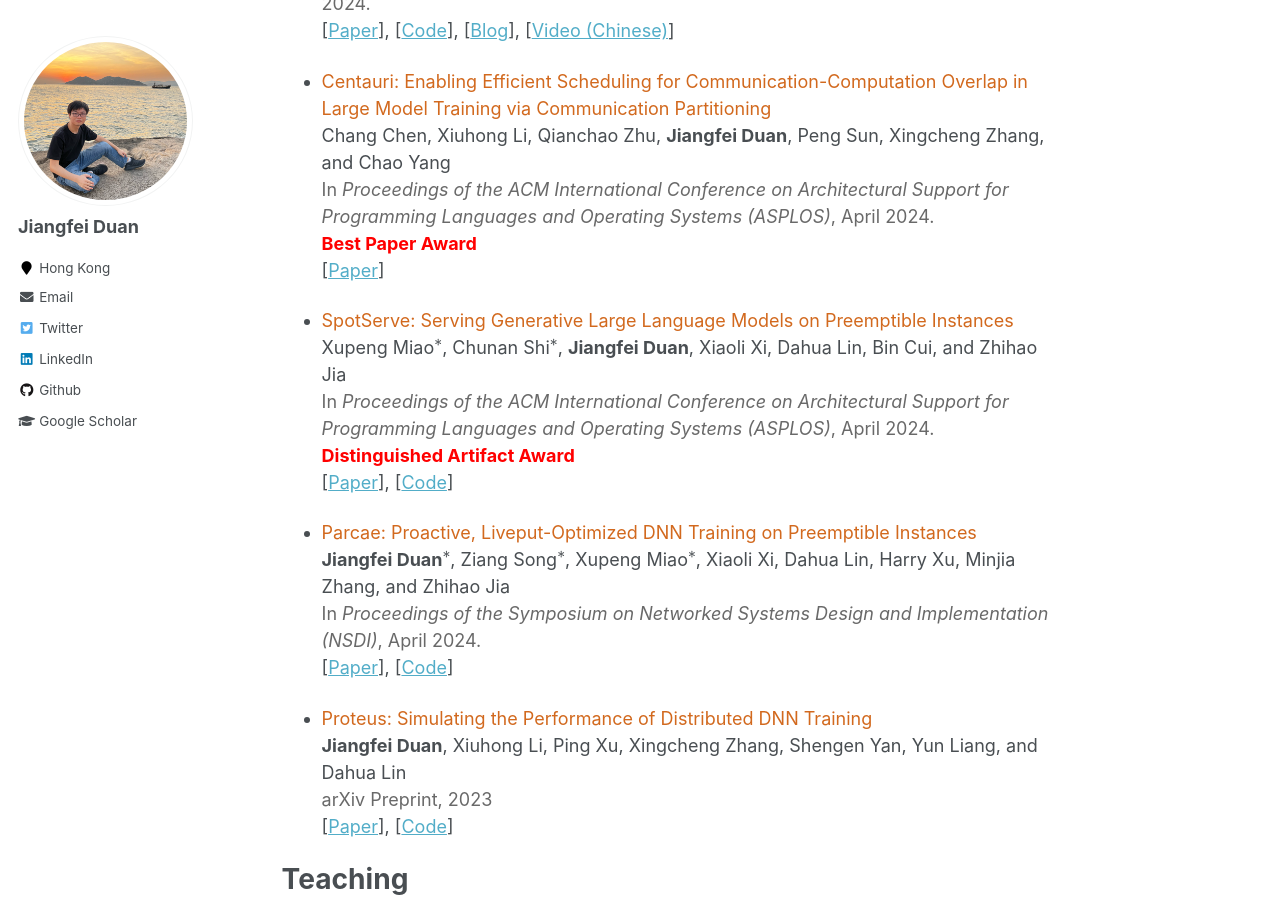
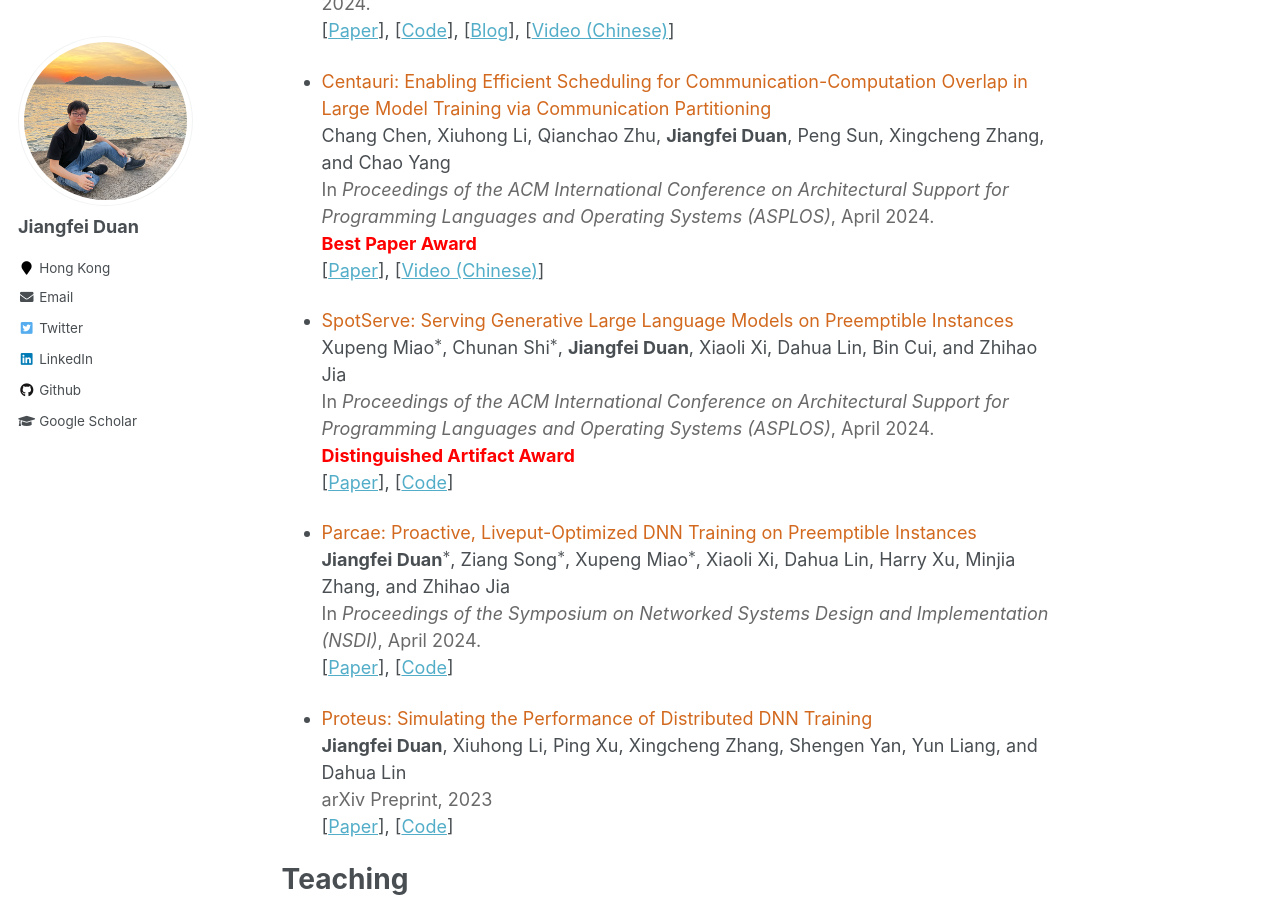
Before and after one commit to JF-D/JF-D.github.io, a Jekyll site: the page built from _pages/about.md, in a window 1280 px wide and 900 px high, scrolled down 1959 px. Built offline with Jekyll 4.4.1, drawn with Linux system fonts in a browser that asks for light colours; formulas are drawn with MathJax 3; a script that is not in the unit is left out.

Commit message:
update link

```diff
--- a/_pages/about.md
+++ b/_pages/about.md
@@ -96,13 +96,13 @@ Haojie Duanmu, Zhihang Yuan, Xiuhong Li, **Jiangfei Duan**, Xingcheng Zhang, and
 - <span style="color: #d2691e;">MuxServe: Flexible Spatial-Temporal Multiplexing for Multiple LLM Serving</span> \\
 **Jiangfei Duan**, Runyu Lu, Haojie Duanmu, Xiuhong Li, Xingcheng Zhang, Dahua Lin, Ion Stoica, and Hao Zhang \\
 <span style="color: #696969;">In *Proceedings of the International Conference on Machine Learning (ICML)*, July 2024.</span> \\
-[[Paper](https://arxiv.org/abs/2404.02015)], [[Code](https://github.com/hao-ai-lab/MuxServe)], [[Blog](https://hao-ai-lab.github.io/blogs/muxserve/)], [[Video (Chinese)](https://www.youtube.com/watch?v=3jL6CL_uVa0&t=199s&ab_channel=MLSysSingapore)]
+[[Paper](https://arxiv.org/abs/2404.02015)], [[Code](https://github.com/hao-ai-lab/MuxServe)], [[Blog](https://hao-ai-lab.github.io/blogs/muxserve/)], [[Video (Chinese)](https://youtu.be/3jL6CL_uVa0?si=zBqeeYlaKQsItKAg)]
 
 - <span style="color: #d2691e;">Centauri: Enabling Efficient Scheduling for Communication-Computation Overlap in Large Model Training via Communication Partitioning</span> \\
 Chang Chen, Xiuhong Li, Qianchao Zhu, **Jiangfei Duan**, Peng Sun, Xingcheng Zhang, and Chao Yang \\
 <span style="color: #696969;">In *Proceedings of the ACM International Conference on Architectural Support for Programming Languages and Operating Systems (ASPLOS)*, April 2024.</span> \\
 <span style="color: #ff0000;">**Best Paper Award**</span> \\
-[[Paper](https://dl.acm.org/doi/10.1145/3620666.3651379)]
+[[Paper](https://dl.acm.org/doi/10.1145/3620666.3651379)], [[Video (Chinese)](https://youtu.be/lpKzMAkQYNs?si=xoD0quGWDhwlngW_)]
 
 - <span style="color: #d2691e;">SpotServe: Serving Generative Large Language Models on Preemptible Instances</span> \\
 Xupeng Miao$^{\*}$, Chunan Shi$^{\*}$, **Jiangfei Duan**, Xiaoli Xi, Dahua Lin, Bin Cui, and Zhihao Jia \\
```
